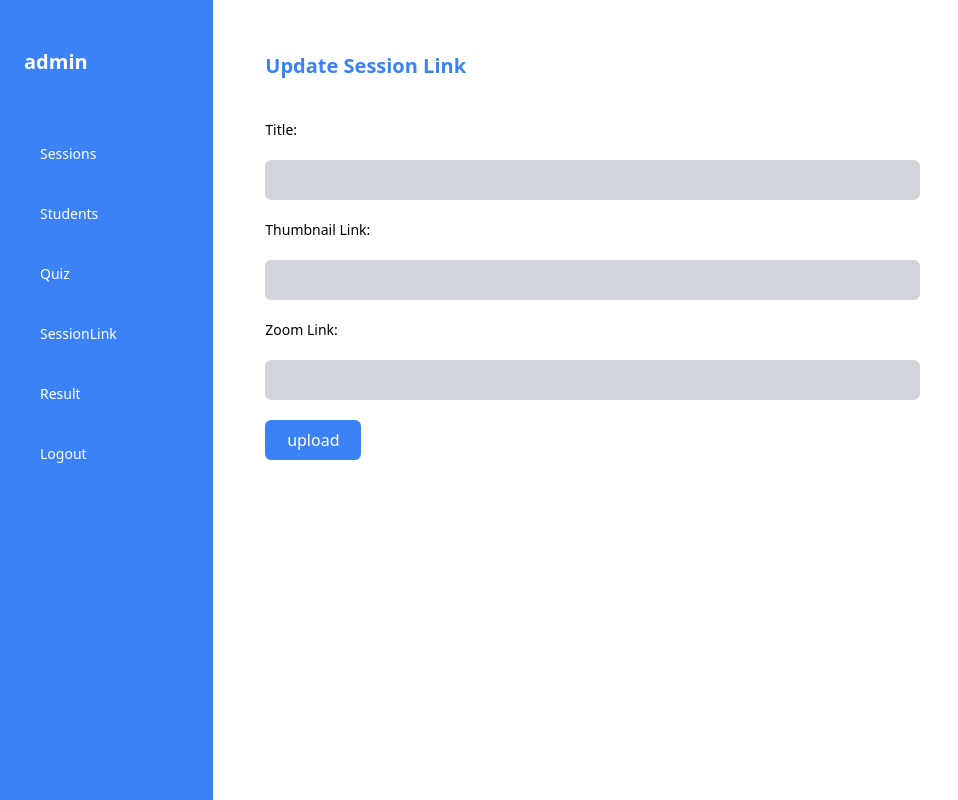
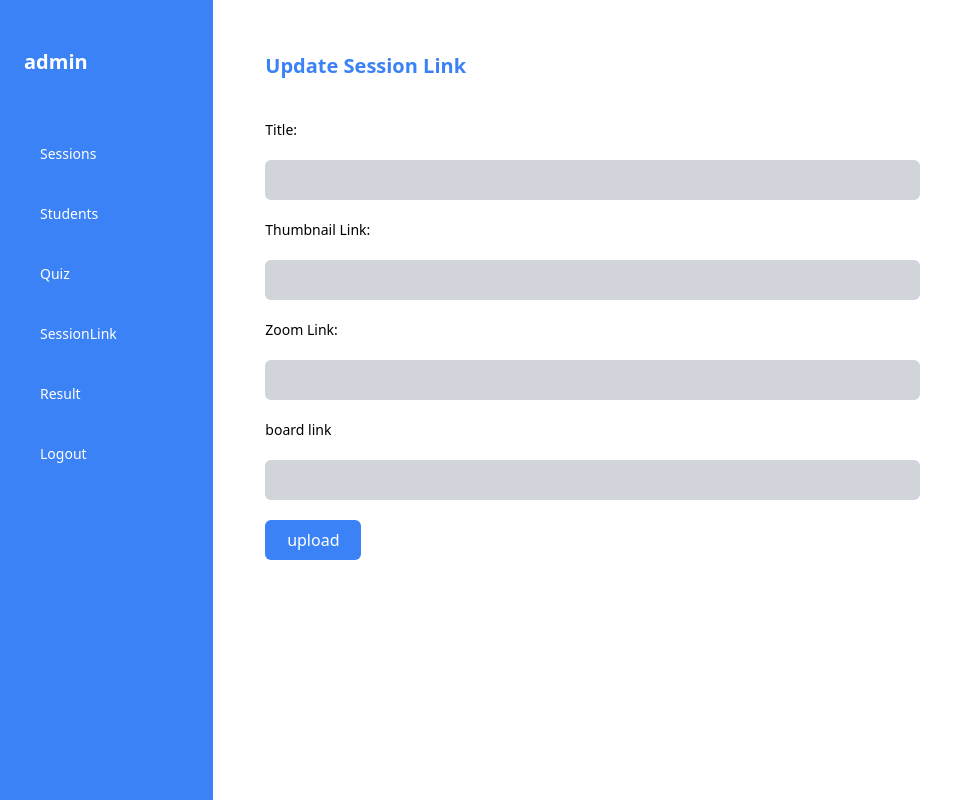
Before and after one commit to philipxpaul/ZMC-website, a Django app: page /newlink/ in a window 1280 px wide. Shown: the whole page, without its empty margins (0-958 px from the left). Run offline with Django 4.2, Linux system fonts and the light colour scheme; a user stored in the database is signed in.

Commit message:
board_link

```diff
--- a/theology/settings.py
+++ b/theology/settings.py
@@ -30,7 +30,7 @@ environ.Env.read_env()
 SECRET_KEY = 'django-insecure-@2hiul@2g4$zx2p!_hn8w+u3gk7mf32(*4phay#s$s92a5%@h3'
 
 # SECURITY WARNING: don't run with debug turned on in production!
-DEBUG = False
+DEBUG = True
 
 ALLOWED_HOSTS =['*']
 
--- a/users/admin.py
+++ b/users/admin.py
@@ -17,7 +17,7 @@ class QuizAdmin(admin.ModelAdmin):
 
 
 class UploadLinkAdmin(admin.ModelAdmin):
-    list_display = ['title', 'thumbnail_link', 'zoom_link']
+    list_display = ['title', 'thumbnail_link','board_link', 'zoom_link']
 
 
 
--- a/users/models.py
+++ b/users/models.py
@@ -74,6 +74,7 @@ class uploadLink(models.Model):
     title = models.CharField(max_length=200,null=True, blank=True)
     thumbnail_link = models.CharField(max_length=255, null=True, blank=True)
     zoom_link = models.URLField(max_length=255, null=True, blank=True)
+    board_link = models.URLField(max_length=255, null=True, blank=True)
     teacher = models.ForeignKey('users.CustomUser', on_delete=models.CASCADE, limit_choices_to={'user_type': 2})
 
 @receiver(post_save, sender=CustomUser)
--- a/users/templates/teacher/newlink.html
+++ b/users/templates/teacher/newlink.html
@@ -14,6 +14,9 @@
         <label for="zoom_link" class="text-sm font-poppins">Zoom Link:</label>
         <input type="url" name="zoom_link" required class="w-full md:w-2/3 bg-gray-300 h-10 rounded-md px-2">
 
+        <label for="zoom_link" class="text-sm font-poppins">board link</label>
+        <input type="url" name="board_link" required class="w-full md:w-2/3 bg-gray-300 h-10 rounded-md px-2">
+
         <input type="submit" value="upload" class="w-24 h-10 bg-blue-500 rounded-md text-white cursor-pointer hover:bg-blue-600">
     </form>
 </div>
--- a/users/templates/users/student_dashboard.html
+++ b/users/templates/users/student_dashboard.html
@@ -7,9 +7,13 @@
     {% if uploaded_link %}
             <div class="border border-gray-300 ">
                 <h4 class="text-xl font-medium px-4">{{ uploaded_link.title }}</h4>
-                <iframe class="w-full aspect-video" src="{{ uploaded_link.thumbnail_link }} " frameborder="0" allowfullscreen></iframe>
+                <!-- <iframe class="w-full aspect-video" src="{{ uploaded_link.thumbnail_link }} " frameborder="0" allowfullscreen></iframe> -->
                 <div class="flex mt-2 space-x-5 px-4 pb-4">
                     <a href="{{ uploaded_link.zoom_link }}" class="custom-btn bg-blue-500 text-white rounded px-2 py-2">Zoom link</a>
+                    <a href="{{ uploaded_link.board_link }}" target="_blank" class="custom-btn bg-blue-500 text-white rounded px-2 py-2">board link</a>
+                </div>
+                <div class="flex mt-2 space-x-5 px-4 pb-4">
+
                 </div>
             </div>
         {% endif %}
--- a/users/views.py
+++ b/users/views.py
@@ -32,6 +32,7 @@ def newlink(request):
         title = request.POST.get('title')
         thumbnail_link = request.POST.get('thumbnail_link')
         zoom_link = request.POST.get('zoom_link')
+        board_link = request.POST.get('board_link')
 
         # Basic validation to check if all fields are filled
         if not all([title, thumbnail_link, zoom_link, ]):
@@ -58,6 +59,7 @@ def newlink(request):
             title=title,
             thumbnail_link=thumbnail_link,
             zoom_link=zoom_link,
+            boad_link=board_link,
             teacher=request.user
     )
         Link.save()
```
Also changed, not shown: users/migrations/0016_uploadlink_board_link.py (added).
